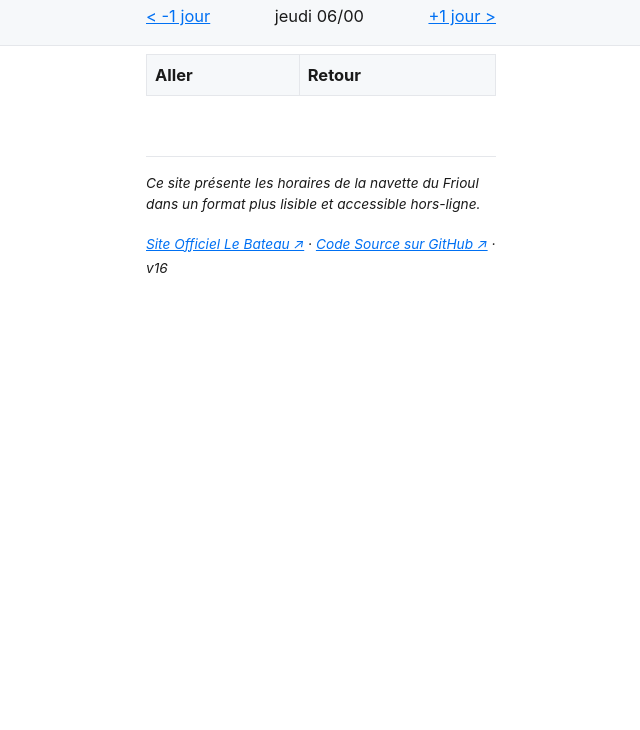
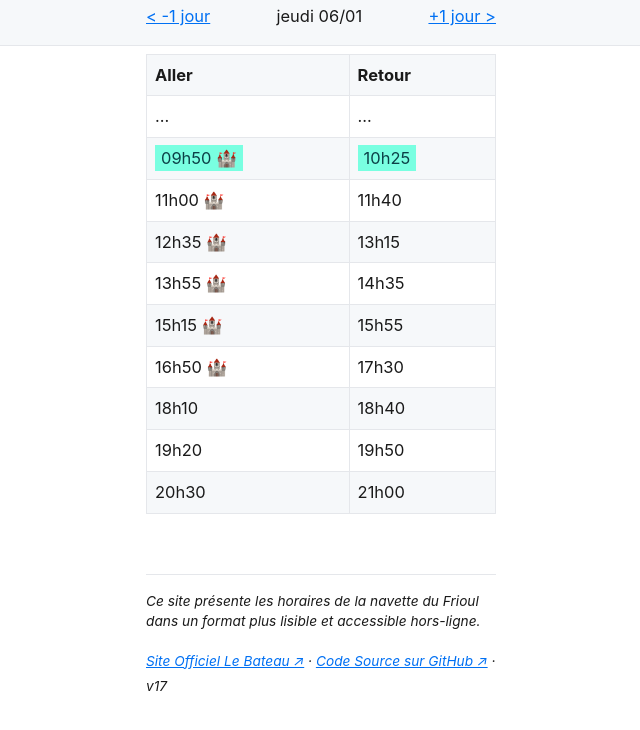
Before and after one commit to adipasquale/frioul, a website with bundled scripts: page index.html in a window 1280 px wide. Shown: the part 44-774 px from the top of the page, without its empty margins (319-959 px from the left). Built offline with nearby package versions, Linux system fonts and the light colour scheme.

Commit message:
added 01/2022 times + castle

```diff
--- a/index.html
+++ b/index.html
@@ -46,7 +46,7 @@
   <a href="https://lebateau-frioul-if.fr/horaires">Site Officiel Le Bateau ↗</a>
   ·
   <a href="https://github.com/adipasquale/frioul">Code Source sur GitHub ↗</a>
-  · v16
+  · v17
 </small>
 
 <body>
--- a/lib.js
+++ b/lib.js
@@ -27,7 +27,7 @@ const getScheduleForDate = (schedules, date) =>
   )
 
 const timeStrIsAfterDate = (timeStr, date) => {
-  const [hour, minutes] = timeStr.split("h").map(i => parseInt(i, 10))
+  const [hour, minutes] = timeStr.split(" ")[0].split("h").map(i => parseInt(i, 10))
   return (hour == date.getHours()  && minutes >= date.getMinutes()) ||
           hour > date.getHours()
 }
@@ -41,7 +41,7 @@ const pad = n => n <= 9 ? `0${n}` : n
 
 const dateToStrFR = date => {
   const d = ["dimanche", "lundi", "mardi", "mercredi", "jeudi", "vendredi", "samedi"]
-  return `${d[date.getDay()]} ${pad(date.getDate())}/${pad(date.getMonth())}`
+  return `${d[date.getDay()]} ${pad(date.getDate())}/${pad(date.getMonth() + 1)}`
 }
 
 const datesEqual = (d1, d2) => d1.getDate() == d2.getDate() &&
--- a/schedules.json
+++ b/schedules.json
@@ -63,7 +63,6 @@
   },
   {
     "name": "Service réduit",
-    "direction": "marseille vers frioul",
     "ranges": [
       {
         "from": "27/09/2021",
@@ -74,6 +73,11 @@
         "from": "08/11/2021",
         "until": "17/12/2021",
         "days": "all"
+      },
+      {
+        "from": "03/01/2022",
+        "until": "04/02/2022",
+        "days": "all"
       }
     ],
     "times": [
@@ -81,12 +85,12 @@
         "06h30",
         "07h40",
         "08h45",
-        "09h50",
-        "11h00",
-        "12h35",
-        "13h55",
-        "15h15",
-        "16h50",
+        "09h50 🏰",
+        "11h00 🏰",
+        "12h35 🏰",
+        "13h55 🏰",
+        "15h15 🏰",
+        "16h50 🏰",
         "18h10",
         "19h20",
         "20h30"
--- a/sw.js
+++ b/sw.js
@@ -1,4 +1,4 @@
-const cacheName = 'frioul-16';
+const cacheName = 'frioul-17';
 
 const cacheFiles = [
   "./app.js",
--- a/tests.js
+++ b/tests.js
@@ -1,4 +1,4 @@
-import { parseSchedules, getScheduleForDate, parseDate, getFirstNextTimeIdx, datesEqual } from "./main.js"
+import { parseSchedules, getScheduleForDate, parseDate, getFirstNextTimeIdx, datesEqual } from "./lib.js"
 import { readFileSync } from "fs"
 
 const runTests = (tests) =>
```
